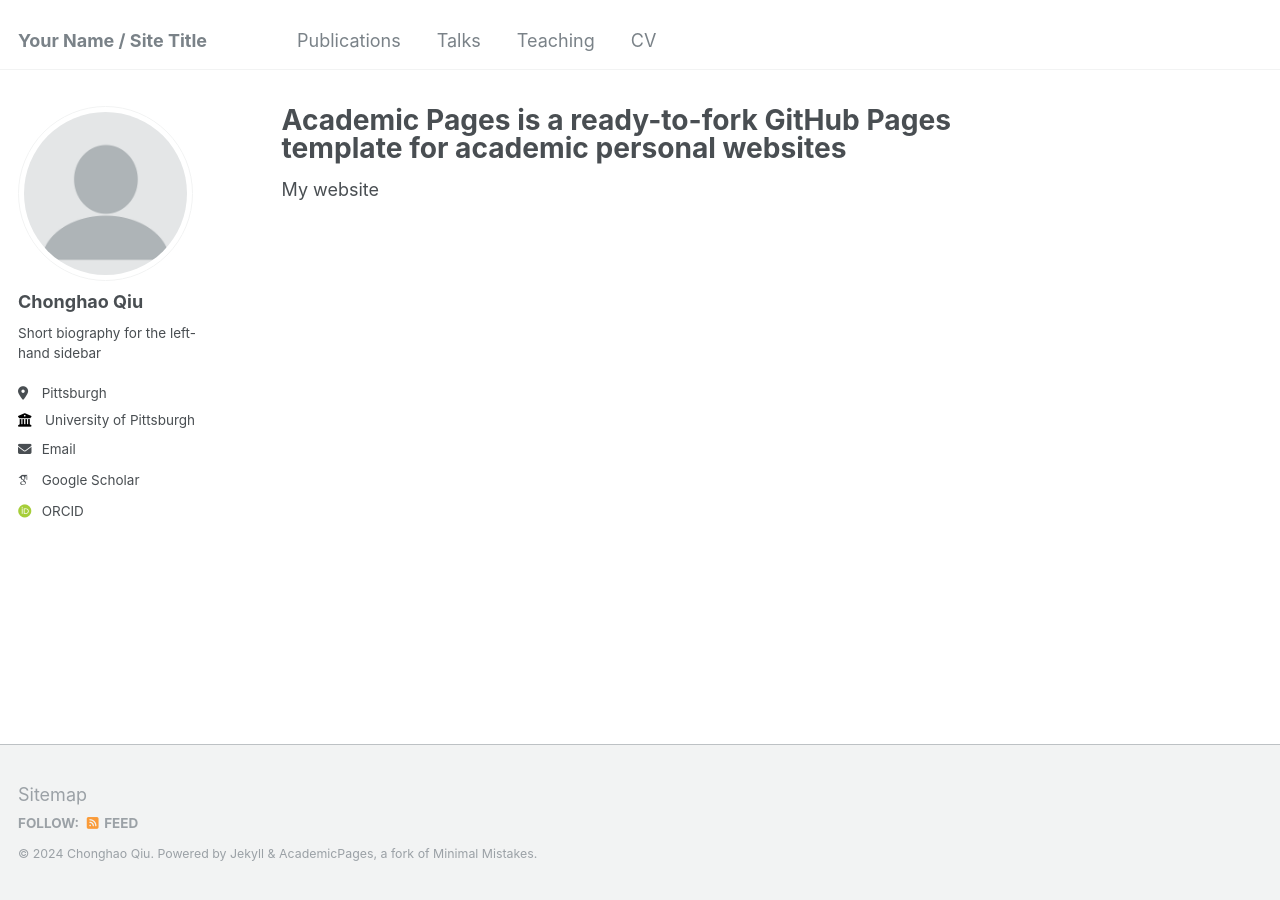
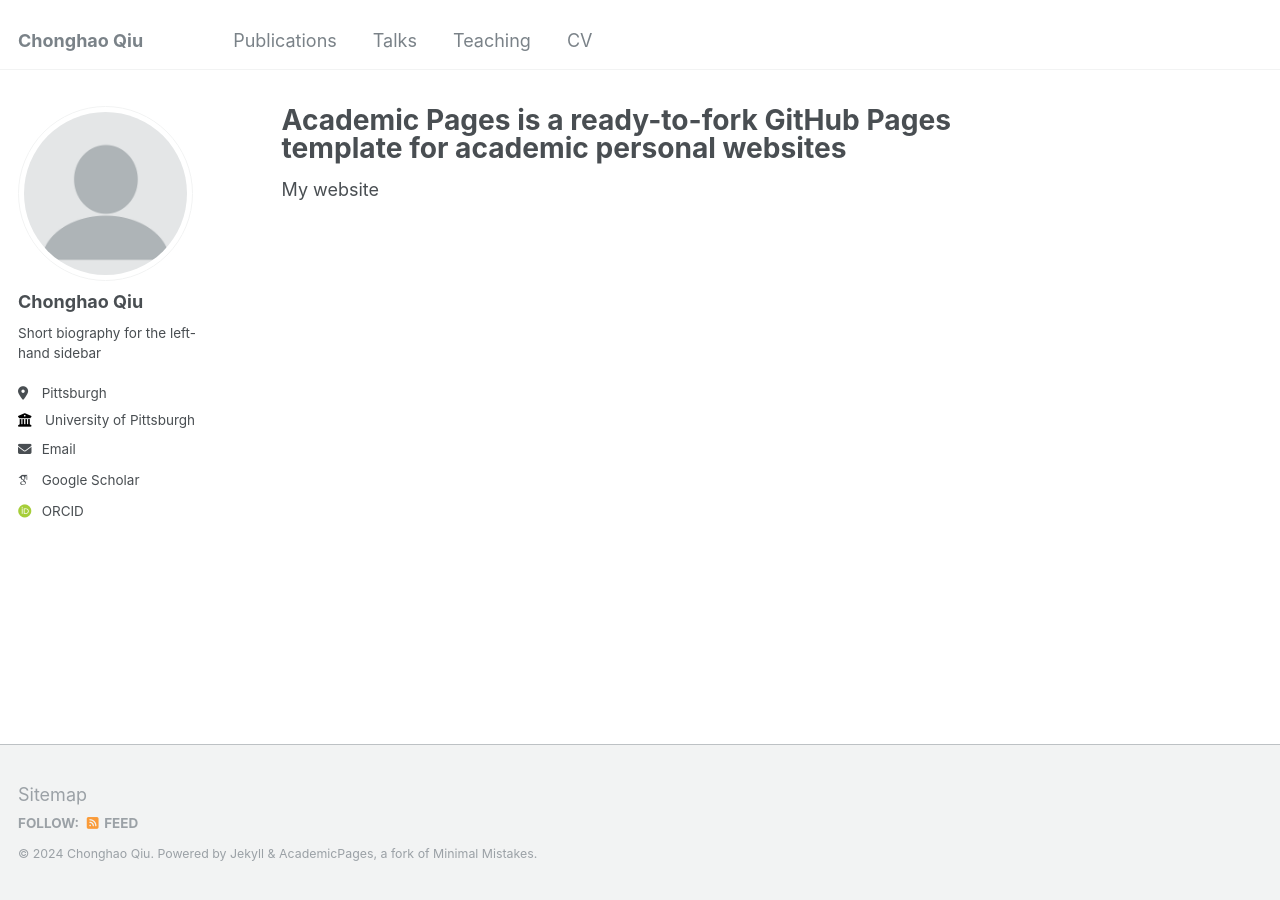
Before and after one commit to ChongHao-Qiu/1111chonghaoqiu.github.io, a Jekyll site: the page built from _pages/about.md, in a window 1280 px wide. Built offline with Jekyll 4.4.1, drawn with Linux system fonts in a browser that asks for light colours; some web fonts are replaced.

Commit message:
update name

```diff
--- a/_config.yml
+++ b/_config.yml
@@ -8,7 +8,7 @@
 
 # Basic Site Settings
 locale: "en-US"
-title: "Your Name / Site Title"
+title: "Chonghao Qiu"
 title_separator: "-"
 name: &name "Chonghao Qiu"
 description: &description "personal description"
```
